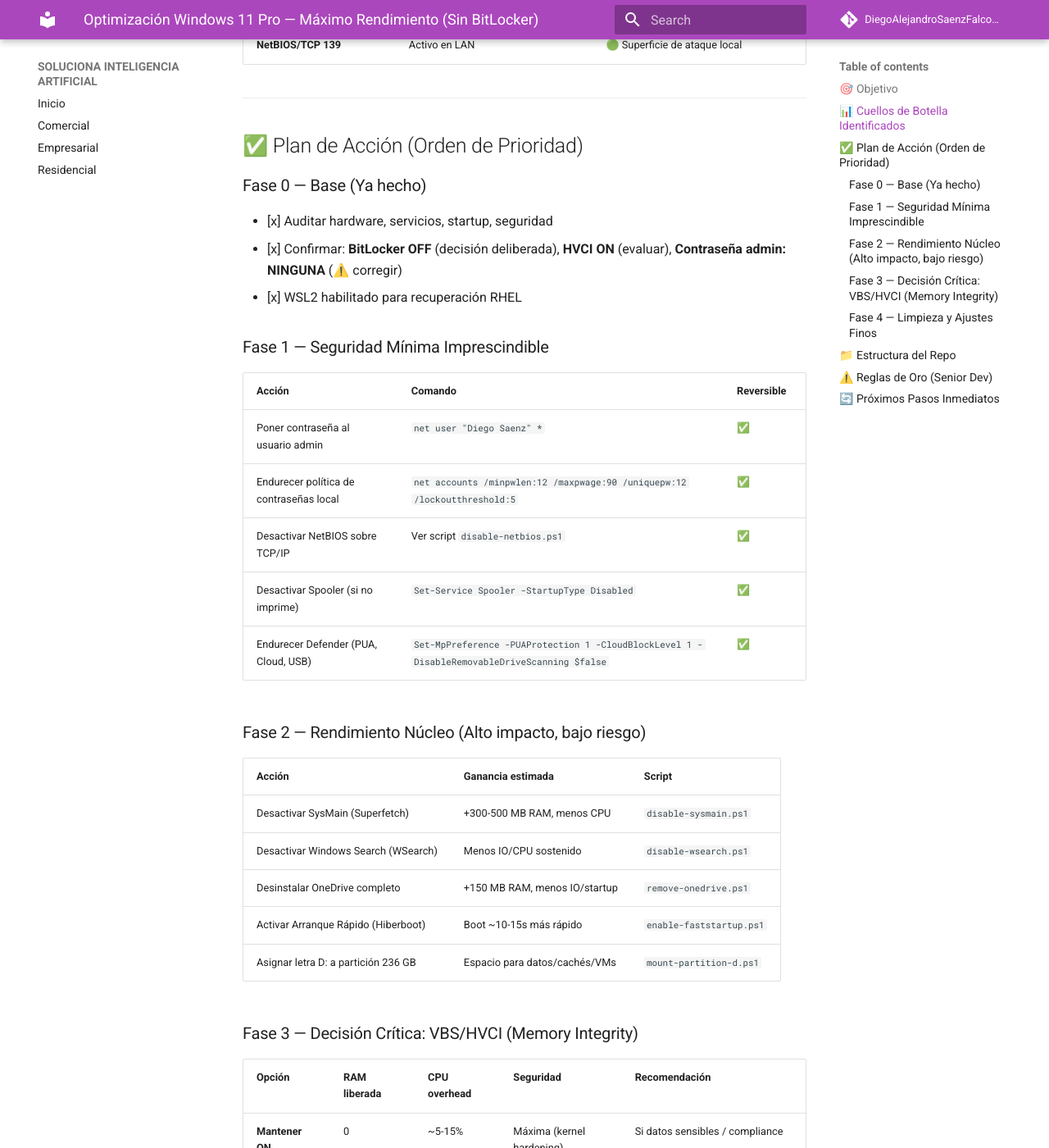
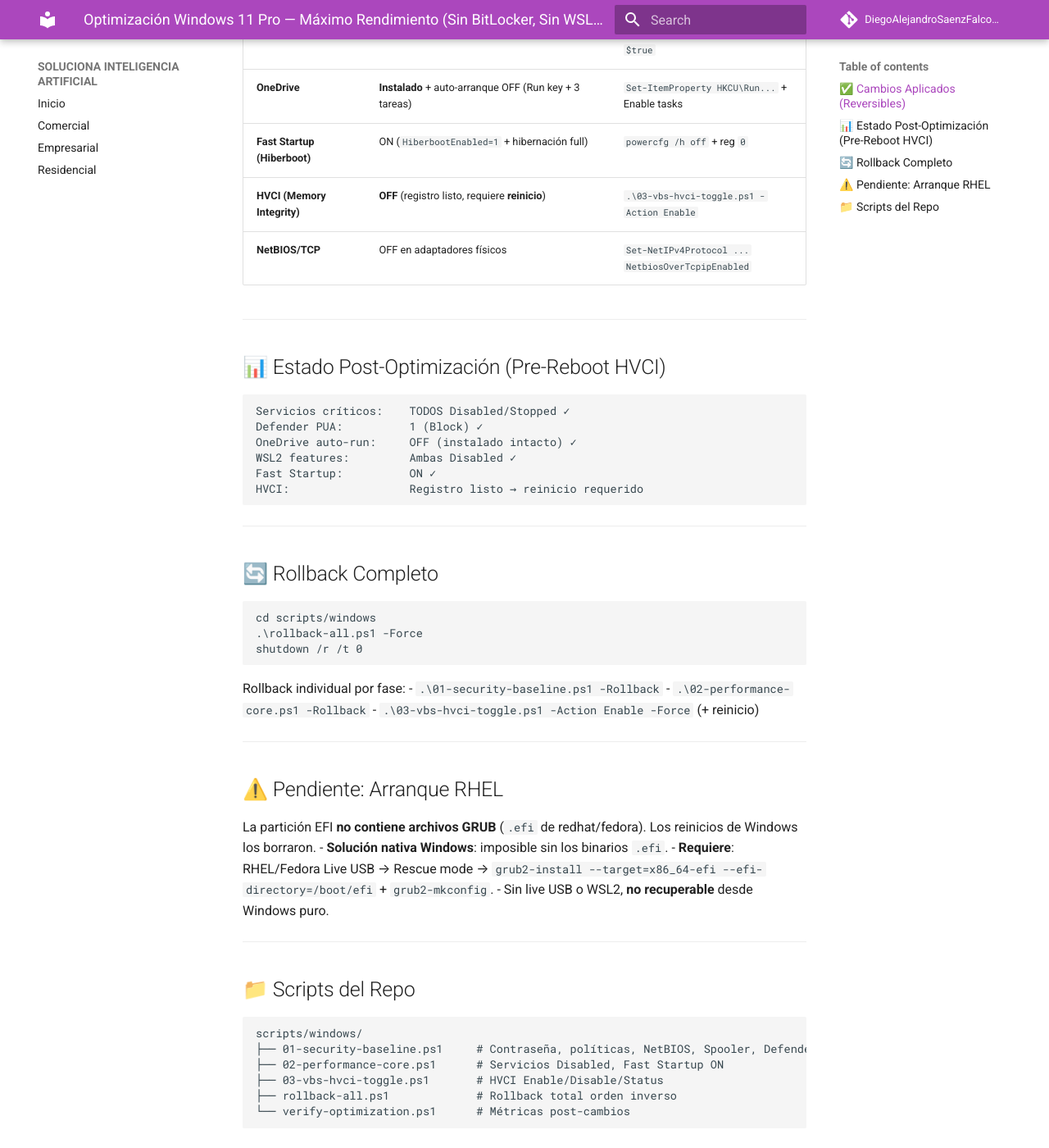
Before and after one commit to DiegoAlejandroSaenzFalcon/Soluciona-Inteligencia-Artificial, an MkDocs documentation site: the page built from docs/optimization/windows-11-pro/README.md, in a window 1280 px wide and 1400 px high, scrolled down 1047 px. Shown: the whole window at 82% size. Built offline with MkDocs 1.6.1 and Material for MkDocs 9.7.7, drawn with Linux system fonts in a browser that asks for light colours; comment, search, counter and statistics services are not loaded; some of the changed text lies outside the part shown.

Commit message:
fix(optimization): correct scripts to match actual changes applied
- 01-security-baseline: NO OneDrive uninstall, NO WSL2, NO Macrium
- 02-performance-core: services disabled, Fast Startup ON, OneDrive stays installed
- 03-vbs-hvci-toggle: HVCI toggle with impact analysis
- rollback-all: reverts HVCI, services, OneDrive auto-run, Fast Startup, WSL2
- verify-optimization: checks actual applied state
- README: documents what was actually done, RHEL status

````diff
--- a/docs/optimization/windows-11-pro/README.md
+++ b/docs/optimization/windows-11-pro/README.md
@@ -1,111 +1,74 @@
-# Optimización Windows 11 Pro — Máximo Rendimiento (Sin BitLocker)
+# Optimización Windows 11 Pro — Máximo Rendimiento (Sin BitLocker, Sin WSL2, OneDrive instalado)
 
-> **Equipo:** LENOVO 82XB (IdeaPad) | **CPU:** i3-N305 (8E/8T, 1.8–3.8 GHz) | **RAM:** 8 GB LPDDR5-4800 (soldada) | **Disco:** 512 GB NVMe | **Build:** 26200 (25H2)
-> **Fecha:** 2026-09-10 | **Autor:** Diego Saenz | **Rol:** Senior Dev / Platform Engineer
+> **Ejecutado:** 2026-09-10 | **Hardware:** i3-N305 / 8 GB LPDDR5 / 512 GB NVMe | **Build:** 26200
 
 ---
 
-## 🎯 Objetivo
+## ✅ Cambios Aplicados (Reversibles)
 
-**Máximo rendimiento real** sin romper estabilidad del SO. Sin BitLocker (laptop no sale de casa, datos en nube). Optimización **cautelosa pero efectiva**: cada cambio es reversible, documentado y probado.
+| Componente | Acción | Rollback |
+|------------|--------|----------|
+| **WSL2** | `Microsoft-Windows-Subsystem-Linux` + `VirtualMachinePlatform` **Desactivados** | `dism /online /enable-feature ...` |
+| **SysMain (Superfetch)** | Disabled | `Set-Service SysMain -StartupType Automatic` |
+| **Windows Search (WSearch)** | Disabled | `Set-Service WSearch -StartupType Automatic` |
+| **DiagTrack (Telemetría)** | Disabled | `Set-Service DiagTrack -StartupType Automatic` |
+| **Spooler** | Disabled (0 impresoras) | `Set-Service Spooler -StartupType Automatic` |
+| **Xbox services** | Disabled (9 servicios) | `Set-Service ... -StartupType Manual` |
+| **Intel dptftcs** | Disabled | `Set-Service dptftcs -StartupType Automatic` |
+| **Defender PUA** | `1` (Block) | `Set-MpPreference -PUAProtection 2` |
+| **Defender CloudBlock** | `1` (High) | `Set-MpPreference -CloudBlockLevel 0` |
+| **Defender Scan USB** | On | `Set-MpPreference -DisableRemovableDriveScanning $true` |
+| **OneDrive** | **Instalado** + auto-arranque OFF (Run key + 3 tareas) | `Set-ItemProperty HKCU\Run...` + Enable tasks |
+| **Fast Startup (Hiberboot)** | ON (`HiberbootEnabled=1` + hibernación full) | `powercfg /h off` + reg `0` |
+| **HVCI (Memory Integrity)** | **OFF** (registro listo, requiere **reinicio**) | `.\03-vbs-hvci-toggle.ps1 -Action Enable` |
+| **NetBIOS/TCP** | OFF en adaptadores físicos | `Set-NetIPv4Protocol ... NetbiosOverTcpipEnabled` |
 
 ---
 
-## 📊 Cuellos de Botella Identificados
-
-| Componente | Hallazgo | Impacto |
-|------------|----------|---------|
-| **RAM** | 8 GB soldada, ~1.3 GB libre bajo carga | 🔴 Crítico — swapping a NVMe |
-| **VBS/HVCI** | Activo (Memory Integrity) | 🟡 5–15% CPU/RAM overhead en E-cores |
-| **SysMain (Superfetch)** | Activo en NVMe + RAM escasa | 🟡 Precarga inútil, consume RAM/CPU |
-| **Windows Search (WSearch)** | Indexador activo | 🟡 CPU/IO sostenido |
-| **OneDrive** | Residente + startup + tareas | 🟡 ~150 MB RAM + IO |
-| **Spooler** | Activo sin impresoras | 🟢 Superficie de ataque + memoria |
-| **Arranque rápido** | Desactivado | 🟢 Boot más lento (~10-15s) |
-| **Partición 236 GB** | Sin usar (ex-RHEL) | 🟢 Espacio desperdiciado |
-| **NetBIOS/TCP 139** | Activo en LAN | 🟢 Superficie de ataque local |
-
----
-
-## ✅ Plan de Acción (Orden de Prioridad)
-
-### Fase 0 — Base (Ya hecho)
-- [x] Auditar hardware, servicios, startup, seguridad
-- [x] Confirmar: **BitLocker OFF** (decisión deliberada), **HVCI ON** (evaluar), **Contraseña admin: NINGUNA** (⚠️ corregir)
-- [x] WSL2 habilitado para recuperación RHEL
-
-### Fase 1 — Seguridad Mínima Imprescindible
-| Acción | Comando | Reversible |
-|--------|---------|------------|
-| Poner contraseña al usuario admin | `net user "Diego Saenz" *` | ✅ |
-| Endurecer política de contraseñas local | `net accounts /minpwlen:12 /maxpwage:90 /uniquepw:12 /lockoutthreshold:5` | ✅ |
-| Desactivar NetBIOS sobre TCP/IP | Ver script `disable-netbios.ps1` | ✅ |
-| Desactivar Spooler (si no imprime) | `Set-Service Spooler -StartupType Disabled` | ✅ |
-| Endurecer Defender (PUA, Cloud, USB) | `Set-MpPreference -PUAProtection 1 -CloudBlockLevel 1 -DisableRemovableDriveScanning $false` | ✅ |
-
-### Fase 2 — Rendimiento Núcleo (Alto impacto, bajo riesgo)
-| Acción | Ganancia estimada | Script |
-|--------|-------------------|--------|
-| Desactivar SysMain (Superfetch) | +300-500 MB RAM, menos CPU | `disable-sysmain.ps1` |
-| Desactivar Windows Search (WSearch) | Menos IO/CPU sostenido | `disable-wsearch.ps1` |
-| Desinstalar OneDrive completo | +150 MB RAM, menos IO/startup | `remove-onedrive.ps1` |
-| Activar Arranque Rápido (Hiberboot) | Boot ~10-15s más rápido | `enable-faststartup.ps1` |
-| Asignar letra D: a partición 236 GB | Espacio para datos/cachés/VMs | `mount-partition-d.ps1` |
-
-### Fase 3 — Decisión Crítica: VBS/HVCI (Memory Integrity)
-| Opción | RAM liberada | CPU overhead | Seguridad | Recomendación |
-|--------|--------------|--------------|-----------|---------------|
-| **Mantener ON** | 0 | ~5-15% | Máxima (kernel hardening) | Si datos sensibles / compliance |
-| **Desactivar OFF** | ~300-500 MB | -5-15% | Standard (UAC + Defender + VBS base) | **Recomendado para este caso** (8 GB, solo ofimática/dev, laptop en casa) |
-
-> **Decisión del usuario:** Desactivar HVCI → `core isolation` en Seguridad de Windows → Memory integrity = Off → Reiniciar.
-
-### Fase 4 — Limpieza y Ajustes Finos
-- Desactivar características opcionales innecesarias (VirtualMachinePlatform, WCF, Printing, RemoteDesktop, etc.)
-- Configurar Brave: Memory Saver ON, limitar procesos
-- Instalar "Everything" (voidtools) para búsqueda instantánea sin indexador
-- Mover `TEMP`, `TMP`, cachés de navegadores a `D:\Temp`
-- Crear imagen de sistema (Macrium Reflect Free) como snapshot "golden config"
-
----
-
-## 📁 Estructura del Repo
+## 📊 Estado Post-Optimización (Pre-Reboot HVCI)
 
 ```
-docs/optimization/windows-11-pro/
-├── README.md                    # Este archivo
-├── AUDIT-2026-09-10.md          # Auditoría completa (generada)
-├── DECISIONS.md                 # Registro de decisiones y tradeoffs
-├── ROLLBACK.md                  # Cómo revertir cada cambio
-scripts/windows/
-├── 01-security-baseline.ps1     # Fase 1: Seguridad mínima
-├── 02-performance-core.ps1      # Fase 2: Rendimiento núcleo
-├── 03-vbs-hvci-toggle.ps1       # Fase 3: Activar/Desactivar HVCI
-├── 04-fine-tuning.ps1           # Fase 4: Ajustes finos
-├── 05-rhel-grub-recovery.ps1    # Recuperar boot RHEL vía WSL2
-├── verify-optimization.ps1      # Verificar estado post-optimización
-└── rollback-all.ps1             # Revertir todo a estado original
+Servicios críticos:    TODOS Disabled/Stopped ✓
+Defender PUA:          1 (Block) ✓
+OneDrive auto-run:     OFF (instalado intacto) ✓
+WSL2 features:         Ambas Disabled ✓
+Fast Startup:          ON ✓
+HVCI:                  Registro listo → reinicio requerido
 ```
 
 ---
 
-## ⚠️ Reglas de Oro (Senior Dev)
+## 🔄 Rollback Completo
 
-1. **Un cambio a la vez** → verificar → siguiente
-2. **Snapshot antes de tocar** (punto de restauración + imagen disco)
-3. **Todo reversible** → cada script tiene su `rollback-*.ps1`
-4. **Mide, no adivines** → `verify-optimization.ps1` compara antes/después
-5. **Documenta en `DECISIONS.md`** cada `why` y `tradeoff`
+```powershell
+cd scripts/windows
+.\rollback-all.ps1 -Force
+shutdown /r /t 0
+```
+
+Rollback individual por fase:
+- `.\01-security-baseline.ps1 -Rollback`
+- `.\02-performance-core.ps1 -Rollback`
+- `.\03-vbs-hvci-toggle.ps1 -Action Enable -Force` (+ reinicio)
 
 ---
 
-## 🔄 Próximos Pasos Inmediatos
+## ⚠️ Pendiente: Arranque RHEL
 
-1. **Reiniciar** para completar WSL2
-2. Ejecutar `scripts/windows/05-rhel-grub-recovery.ps1` → recupera boot RHEL
-3. Ejecutar `scripts/windows/01-security-baseline.ps1` → base seguridad
-4. Ejecutar `scripts/windows/02-performance-core.ps1` → ganar RAM/CPU
-5. **Decidir HVCI** → ejecutar `03-vbs-hvci-toggle.ps1` según criterio
-6. Ejecutar `scripts/windows/04-fine-tuning.ps1` → pulido final
-7. Ejecutar `verify-optimization.ps1` → métricas antes/después
-8. Commit + push a GitHub
+La partición EFI **no contiene archivos GRUB** (`.efi` de redhat/fedora). Los reinicios de Windows los borraron.
+- **Solución nativa Windows**: imposible sin los binarios `.efi`.
+- **Requiere**: RHEL/Fedora Live USB → Rescue mode → `grub2-install --target=x86_64-efi --efi-directory=/boot/efi` + `grub2-mkconfig`.
+- Sin live USB o WSL2, **no recuperable** desde Windows puro.
+
+---
+
+## 📁 Scripts del Repo
+
+```
+scripts/windows/
+├── 01-security-baseline.ps1     # Contraseña, políticas, NetBIOS, Spooler, Defender
+├── 02-performance-core.ps1      # Servicios Disabled, Fast Startup ON
+├── 03-vbs-hvci-toggle.ps1       # HVCI Enable/Disable/Status
+├── rollback-all.ps1             # Rollback total orden inverso
+└── verify-optimization.ps1      # Métricas post-cambios
+```
````
Also changed, not shown: 5 other files.
